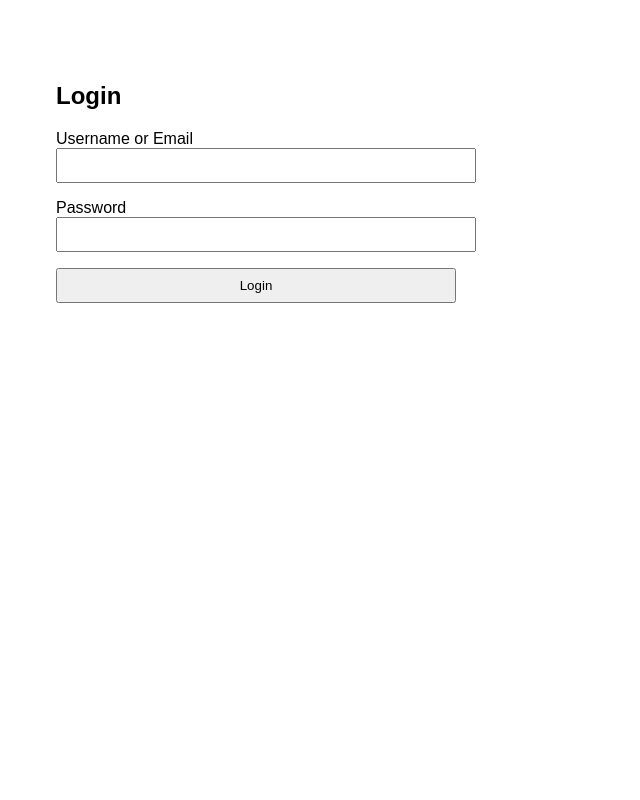
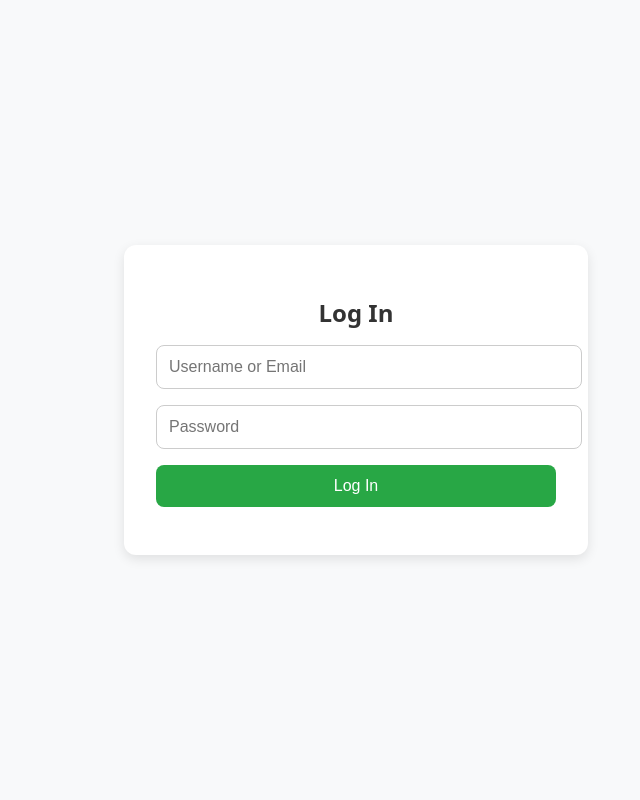
Before and after one commit to ABDULKARIM-BOUTA/Pharmacy-website, a Django app: page /user/login/ in a window 1280 px wide. Shown: the whole page, without its empty margins (284-924 px from the left). Run offline with Django 5.2, Linux system fonts and the light colour scheme.

Commit message:
allowig login with username and email

```diff
--- a/_pharmacy_project/settings.py
+++ b/_pharmacy_project/settings.py
@@ -170,3 +170,8 @@ if not DEBUG:
     SECURE_HSTS_SECONDS = 31536000  # 1 year
     SECURE_HSTS_INCLUDE_SUBDOMAINS = True
     SECURE_HSTS_PRELOAD = True
+
+AUTHENTICATION_BACKENDS = [
+    'users.backends.EmailOrUsernameBackend',  # your custom backend
+    'django.contrib.auth.backends.ModelBackend',  # fallback
+]
--- a/templates/users/login.html
+++ b/templates/users/login.html
@@ -1,55 +1,108 @@
-{% extends 'base.html' %}
-{% block content %}
-<div class="container" style="max-width: 400px; margin-top: 50px;">
-    <h2>Login</h2>
-    <form id="loginForm">
-        <div class="form-group">
-            <label for="username_or_email">Username or Email</label>
-            <input type="text" class="form-control" id="username_or_email" required>
-        </div>
-        <div class="form-group mt-3">
-            <label for="password">Password</label>
-            <input type="password" class="form-control" id="password" required>
-        </div>
-        <button type="submit" class="btn btn-primary mt-4 w-100">Login</button>
+{% load static %}
+<!DOCTYPE html>
+<html lang="en">
+<head>
+  <meta charset="UTF-8">
+  <title>Log In</title>
+  <style>
+    body {
+      font-family: system-ui, sans-serif;
+      background: #f8f9fa;
+      display: flex;
+      justify-content: center;
+      align-items: center;
+      height: 100vh;
+      margin: 0;
+    }
+    .login-container {
+      background: white;
+      padding: 2rem;
+      border-radius: 12px;
+      box-shadow: 0 4px 12px rgba(0, 0, 0, 0.1);
+      width: 100%;
+      max-width: 400px;
+    }
+    h2 {
+      margin-bottom: 1rem;
+      text-align: center;
+      color: #333;
+    }
+    input {
+      width: 100%;
+      padding: 0.75rem;
+      margin-bottom: 1rem;
+      border: 1px solid #ccc;
+      border-radius: 8px;
+      font-size: 1rem;
+    }
+    button {
+      width: 100%;
+      padding: 0.75rem;
+      background-color: #28a745;
+      border: none;
+      color: white;
+      font-size: 1rem;
+      border-radius: 8px;
+      cursor: pointer;
+    }
+    button:hover {
+      background-color: #218838;
+    }
+    #response {
+      margin-top: 1rem;
+      text-align: center;
+    }
+  </style>
+</head>
+<body>
+  <div class="login-container">
+    <h2>Log In</h2>
+
+    <form id="login-form" data-url="{% url 'users:login-api' %}">
+      <input type="text" id="username_or_email" placeholder="Username or Email" required>
+      <input type="password" id="password" placeholder="Password" required>
+      <button type="submit">Log In</button>
     </form>
-    <div id="error" class="mt-3 text-danger"></div>
+
+    <div id="response"></div>
   </div>
 
   <script>
-document.getElementById('loginForm').addEventListener('submit', async function(e) {
+    const form = document.getElementById('login-form');
+    const apiUrl = form.dataset.url;
+
+    form.addEventListener('submit', async function (e) {
       e.preventDefault();
 
-    const username_or_email = document.getElementById('username_or_email').value;
-    const password = document.getElementById('password').value;
+      const resBox = document.getElementById('response');
+      resBox.innerHTML = '';
 
       try {
-        const response = await fetch('/user/api/auth/login/', {
+        const response = await fetch(apiUrl, {
           method: 'POST',
           headers: {
             'Content-Type': 'application/json',
-                'X-CSRFToken': '{{ csrf_token }}'
           },
           body: JSON.stringify({
-                username_or_email: username_or_email,
-                password: password
+            username_or_email: document.getElementById('username_or_email').value,
+            password: document.getElementById('password').value
           })
         });
 
-        const data = await response.json();  // ✅ This shows the response details
-        console.log(data);  // ✅ Add this to see the backend validation error
+        const result = await response.json();
 
-        if (!response.ok) {
-            document.getElementById('error').textContent =
-                data.non_field_errors?.[0] || 'Login failed.';
+        if (response.ok) {
+          resBox.innerHTML = '<p style="color: green;">Logged in successfully!</p>';
+          // Optionally save token to localStorage here
+          // localStorage.setItem('access_token', result.access);
+          form.reset();
         } else {
-            window.location.href = '/'; // Redirect on success
+          resBox.innerHTML = `<p style="color: red;">${result.non_field_errors?.[0] || 'Login failed.'}</p>`;
         }
-
-    } catch (err) {
-        console.error('Error:', err);
-        document.getElementById('error').textContent = 'An unexpected error occurred.';
+      } catch (error) {
+        resBox.innerHTML = '<p style="color: red;">Network error. Please try again.</p>';
       }
     });
   </script>
-{% endblock %}
+</body>
+</html>
--- a/users/serializers.py
+++ b/users/serializers.py
@@ -40,7 +40,7 @@ class LogInSerializer(serializers.Serializer):
         user = None
 
         # Try authenticating using username
-        user = authenticate(username=username_or_email, password=password)
+        user = authenticate(username=attrs['username_or_email'], password=attrs['password'])
 
         # If failed, try treating it as an email
         if user is None:
```
Also changed, not shown: users/backends.py (added, +15 -0 lines), db.sqlite3. Lines whose indentation alone changed are shown as unchanged.
